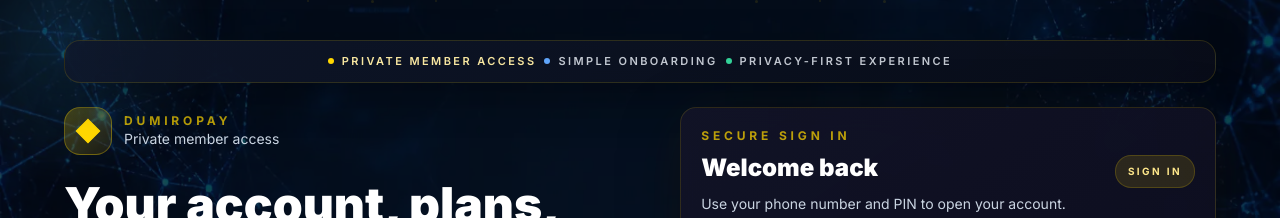
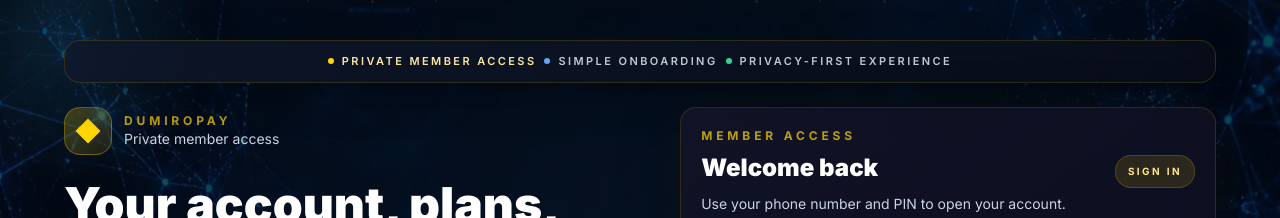
Before and after one commit to Hacker254Mwalo/Hacker254Mwalo, a React (Vite) app: page /login in a window 1280 px wide. Shown: the top 218 px of the page. Built offline with nearby package versions, Linux system fonts and the light colour scheme.

Commit message:
remove Secure sign in label from login panel

```diff
--- a/src/pages/AuthPage.jsx
+++ b/src/pages/AuthPage.jsx
@@ -452,7 +452,7 @@ export default function AuthPage() {
               <div className="mb-6 flex items-center justify-between gap-3">
                 <div>
                   <p className="text-xs font-bold uppercase tracking-[0.32em]" style={{ color: forgotMode ? 'rgba(96,165,250,0.82)' : 'rgba(255,215,0,0.72)' }}>
-                    {forgotMode ? 'Account recovery' : tab === 'login' ? 'Secure sign in' : 'Member onboarding'}
+                    {forgotMode ? 'Account recovery' : tab === 'login' ? 'Member access' : 'Account setup'}
                   </p>
                   <h2 className="mt-2 text-2xl font-black text-white">
                     {forgotMode ? 'Recover your account access' : tab === 'login' ? 'Welcome back' : 'Create your account'}
```
